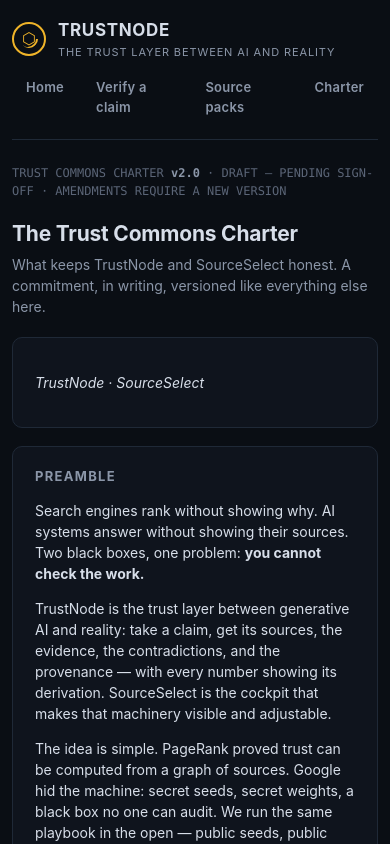
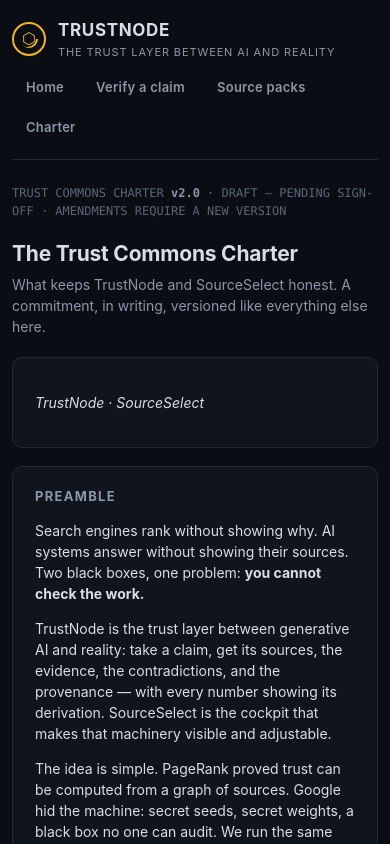
Before and after one commit to AlexBorsody/trustnode, a Next.js app in the folder app/: page /charter in a window 390 px wide. Shown: the top 844 px of the page. Built offline with nearby package versions, Linux system fonts and the light colour scheme.

Commit message:
fix: wrap pack navigation on mobile and record database validation

```diff
--- a/app/src/app/globals.css
+++ b/app/src/app/globals.css
@@ -66,7 +66,7 @@
 }
 .brand-name { font-weight: 700; letter-spacing: 0.04em; font-size: 17px; }
 .brand-name small { display: block; font-weight: 400; color: var(--text-dim); font-size: 11px; letter-spacing: 0.08em; }
-.nav { display: flex; gap: 4px; }
+.nav { display: flex; flex-wrap: wrap; gap: 4px; }
 .nav a {
   color: var(--text-dim); padding: 8px 14px; border-radius: 6px;
   font-size: 13px; font-weight: 600; letter-spacing: 0.02em;
```
Also changed, not shown: 2 other files (tests, documents, lock files or other folders).
